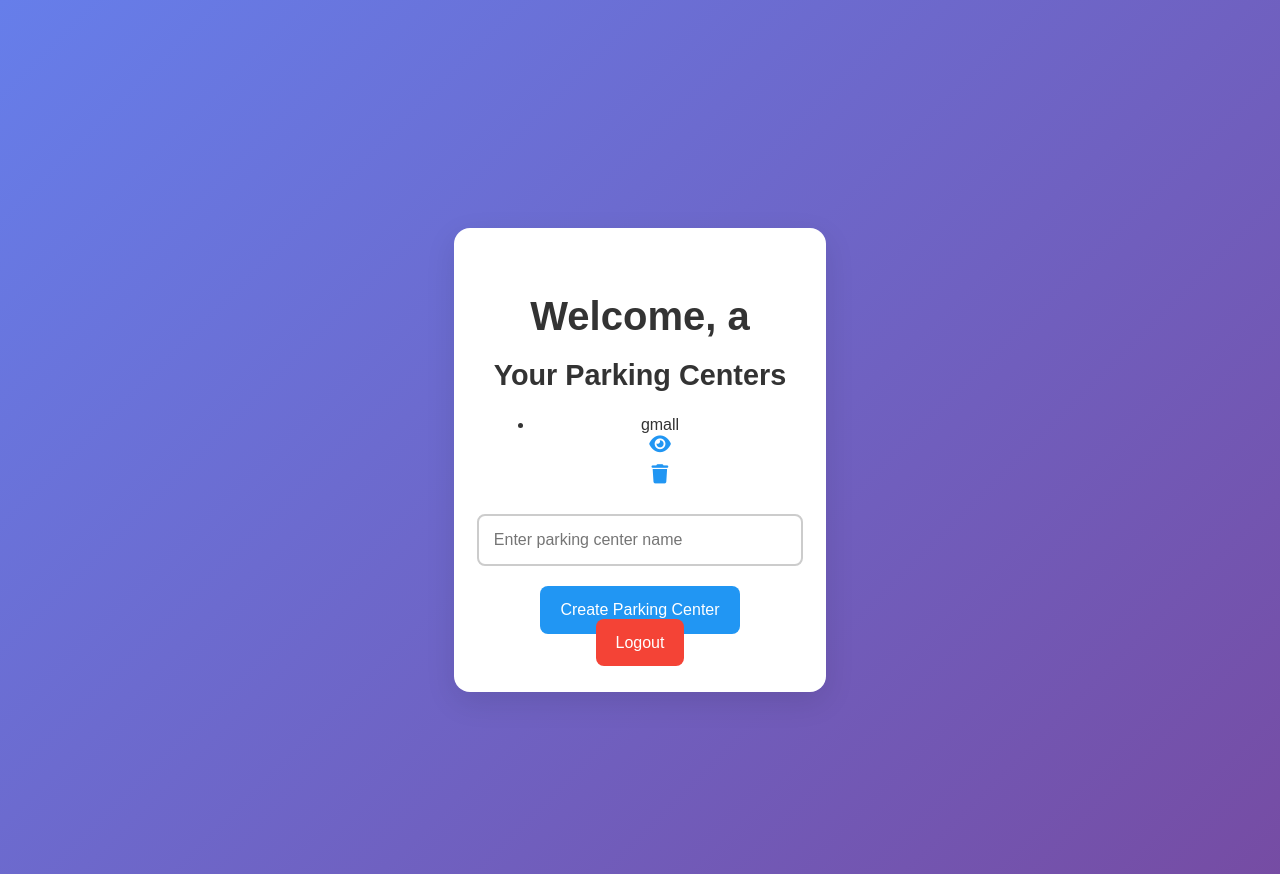
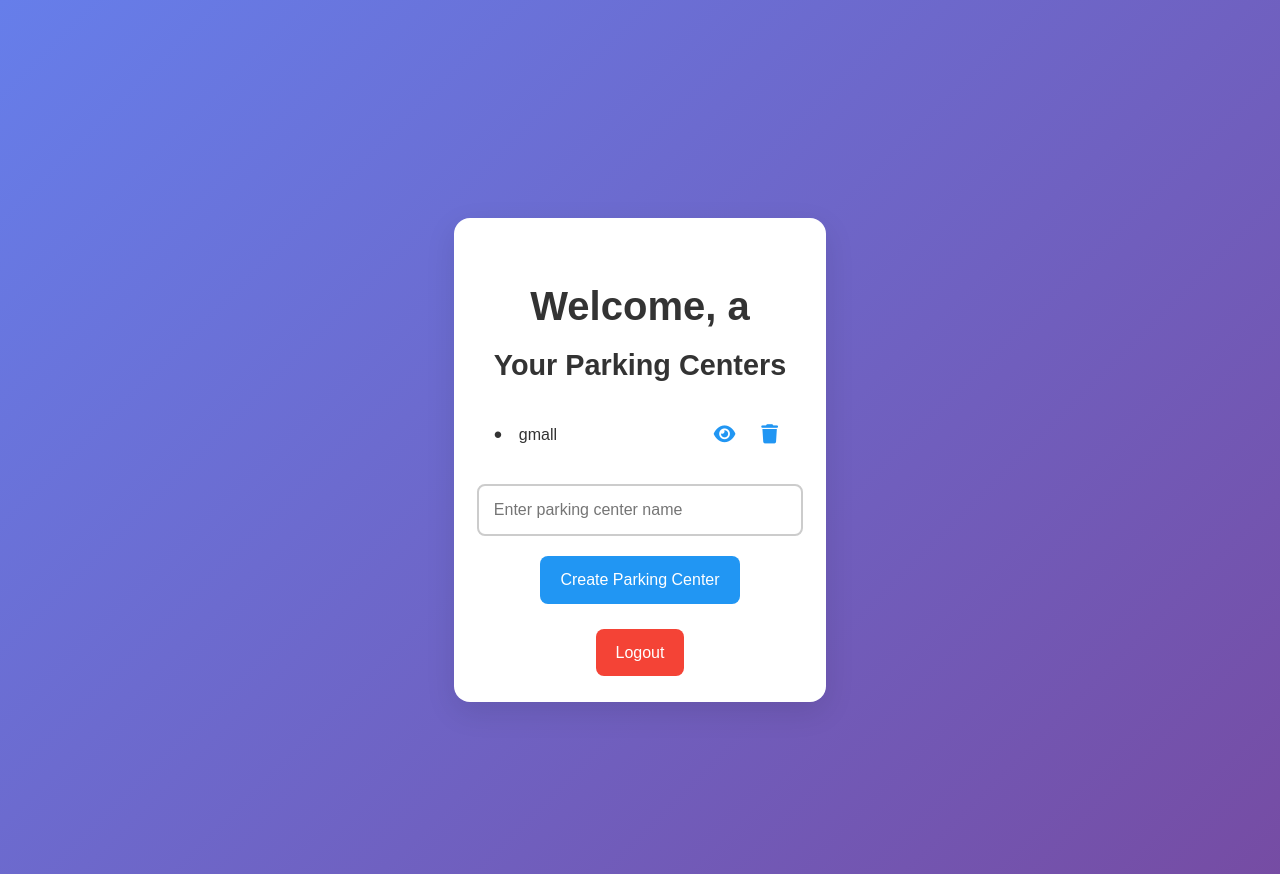
Before and after one commit to d34d-5h07/parking-center, a Flask app: page /dashboard in a window 1280 px wide. Shown: the top 874 px of the page. Run offline with Flask 2, Linux system fonts and the light colour scheme; a user stored in the database is signed in; data comes from the database, SQL or seed files in the repository.

Commit message:
working stage

```diff
--- a/static/style.css
+++ b/static/style.css
@@ -225,3 +225,55 @@ p {
         margin: 10px 0;
     }
 }
+
+/* Add margin below the form to create space between Create Parking Center and Logout button */
+.form {
+    display: flex;
+    flex-direction: column;
+    align-items: center;
+    margin-top: 20px;
+    margin-bottom: 40px; /* Increased margin below the form */
+}
+
+.parking-center-list {
+    list-style: none; /* Remove default list styling */
+    padding-left: 0;  /* Remove any default padding */
+}
+
+.parking-center-item {
+    display: flex;
+    justify-content: space-between;
+    align-items: center;
+    padding: 10px 0;
+    position: relative;
+    padding-left: 25px; /* Add padding to make space for the bullet */
+}
+
+/* Custom bullet using ::before pseudo-element */
+.parking-center-item::before {
+    content: "\2022"; /* Unicode for bullet point */
+    color: #333; /* Bullet color */
+    font-size: 1.5em; /* Size of the bullet */
+    position: absolute;
+    left: 0; /* Position bullet on the left */
+    top: 50%;
+    transform: translateY(-50%); /* Center the bullet vertically */
+}
+
+.center-name {
+    flex-grow: 1; /* Ensures the name takes up available space */
+    text-align: left; /* Aligns text to the left */
+}
+
+.actions {
+    display: flex;
+    gap: 10px; /* Adds spacing between the buttons */
+}
+
+.car-item {
+    display: flex;
+    justify-content: space-between;
+    align-items: center;
+    padding: 10px 0;
+    border-bottom: 1px solid #ccc; /* Optional: adds a divider between cars */
+}
```
Also changed, not shown: app.py (+17 -3 lines).
